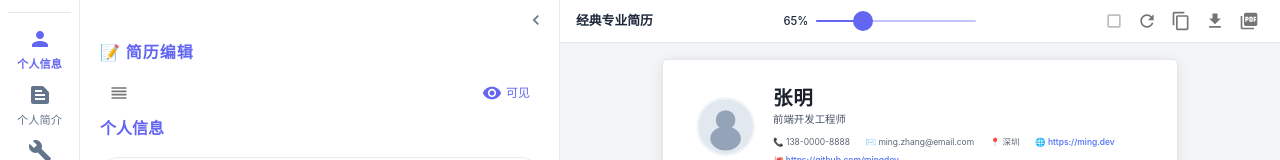
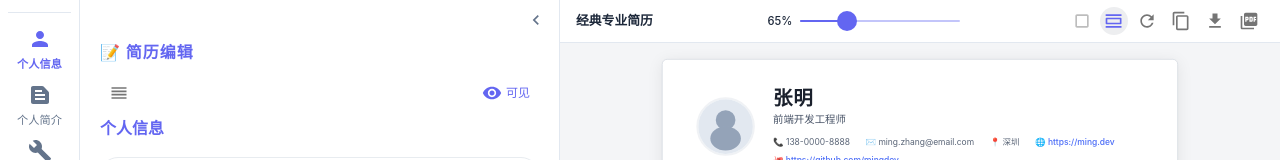
Before and after one commit to yaocat55/resume-editor, a React (Vite) app: page / in a window 1280 px wide. Shown: the top 160 px of the page. Built offline with nearby package versions, Linux system fonts and the light colour scheme.

Commit message:
feat: add paginated preview mode — shows red A4 page breaks in preview

```diff
--- a/src/components/preview/ResumePreview.tsx
+++ b/src/components/preview/ResumePreview.tsx
@@ -1,6 +1,6 @@
 import React, { useMemo, useRef, useEffect, useState, useCallback } from 'react'
 import { Box, IconButton, Tooltip, Typography, Slider, ToggleButton, ToggleButtonGroup } from '@mui/material'
-import { Refresh as RefreshIcon, FileDownload as DownloadIcon, PictureAsPdf as PdfIcon, ContentCopy as CopyIcon, CropSquare as FitIcon } from '@mui/icons-material'
+import { Refresh as RefreshIcon, FileDownload as DownloadIcon, PictureAsPdf as PdfIcon, ContentCopy as CopyIcon, CropSquare as FitIcon, ViewDayOutlined as PagePreviewIcon } from '@mui/icons-material'
 import useResumeStore from '../../store/resumeStore'
 import useTemplateStore from '../../store/templateStore'
 import { defaultTemplate, populateShadowDOM } from '../../templates'
@@ -69,6 +69,7 @@ const ShadowPreview = React.forwardRef<{ getHTML: () => string; refreshData: ()
         :host { display: block; }
         .skill-tag.secondary { opacity: 0.7; font-weight: 400 !important; }
         .skill-group[data-type="secondary"] .group-name::after { content: "（加分项）"; font-weight: 400; opacity: 0.6; font-size: 0.75em; }
+        .page-break-marker { display: none; }
       `
       root.appendChild(baseStyle)
 
@@ -146,6 +147,7 @@ const ResumePreview: React.FC = () => {
   const [key, setKey] = useState(0)
   const [zoom, setZoom] = useState(0.65)
   const [forceSinglePage, setForceSinglePage] = useState(false)
+  const [paginatedPreview, setPaginatedPreview] = useState(true)
   const template = currentTemplate || defaultTemplate
   const previewRef = useRef<{ getHTML: () => string; refreshData: () => void }>(null)
 
@@ -294,6 +296,11 @@ window.onload=function(){
               <FitIcon fontSize="small" color={forceSinglePage ? 'primary' : 'disabled'} />
             </ToggleButton>
           </Tooltip>
+          <Tooltip title={paginatedPreview ? '隐藏分页线' : '显示分页线（预览 PDF 跨页位置）'}>
+            <ToggleButton value="page" selected={paginatedPreview} onChange={() => setPaginatedPreview(!paginatedPreview)} size="small" sx={{ border: 0, p: 0.5 }}>
+              <PagePreviewIcon fontSize="small" color={paginatedPreview ? 'primary' : 'disabled'} />
+            </ToggleButton>
+          </Tooltip>
           <Tooltip title="刷新"><IconButton size="small" onClick={handleRefresh}><RefreshIcon fontSize="small" /></IconButton></Tooltip>
           <Tooltip title="复制渲染后 HTML"><IconButton size="small" onClick={handleCopyHTML}><CopyIcon fontSize="small" /></IconButton></Tooltip>
           <Tooltip title="导出渲染 HTML 文件"><IconButton size="small" onClick={handleExportHTML}><DownloadIcon fontSize="small" /></IconButton></Tooltip>
@@ -302,6 +309,15 @@ window.onload=function(){
       </Box>
       <Box id="resume-print-root" sx={{ flex: 1, overflow: 'auto', bgcolor: 'background.default', display: 'flex', justifyContent: 'center', p: 2 }}>
         <Box sx={{
+          width: '210mm',
+          minHeight: '297mm',
+          ...(paginatedPreview
+            ? {
+                backgroundImage: 'linear-gradient(to bottom, transparent 0px, transparent 1122px, #ef4444 1122px, #ef4444 1124px, transparent 1124px, transparent 0)',
+                backgroundSize: '100% 1123px',
+                backgroundRepeat: 'repeat-y',
+              }
+            : {}),
           transform: 'scale(' + zoom + ')',
           transformOrigin: 'top center',
           flexShrink: 0,
```
